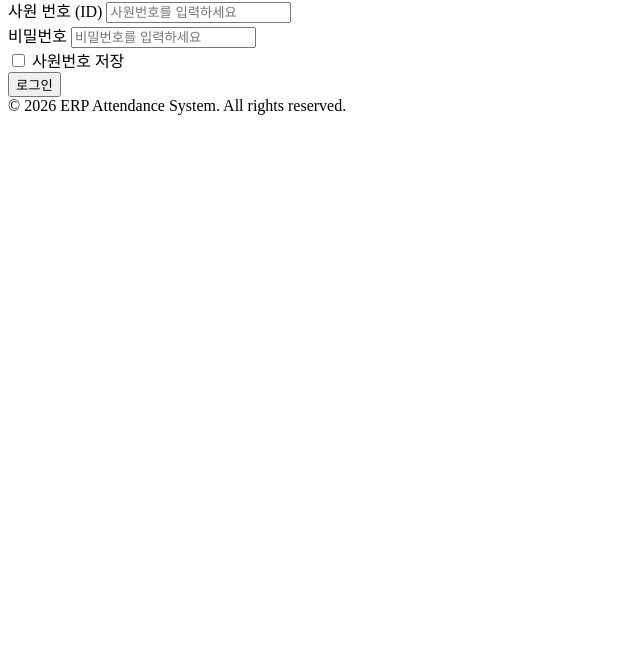
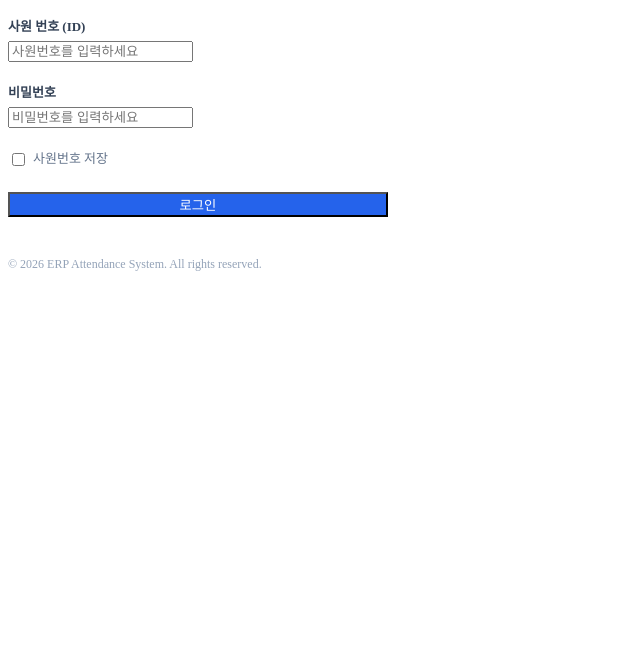
Before and after one commit to kimjeonghwa999/ERP, a website: page public/login.html in a window 1280 px wide. Shown: the part 152-800 px from the top of the page, without its empty margins (0-640 px from the left). Drawn offline with Linux system fonts and the light colour scheme; files that its build step writes are made by us from their sources; the site is published under a folder, as on GitHub Pages, so addresses that start at the root find nothing.

Commit message:
refactor: server.js 중복 코드 제거 및 초기 라우팅 구조 최적화

```diff
--- a/public/login.html
+++ b/public/login.html
@@ -5,7 +5,7 @@
     <meta name="viewport" content="width=device-width, initial-scale=1.0">
     <title>사내 모바일 ERP 근태관리 시스템 - 로그인</title>
     <!-- 기존 main.css 스타일시트를 똑같이 연동합니다 -->
-    <link rel="stylesheet" href="/css/main.css">
+    <link rel="stylesheet" href="main.css">
 </head>
 <body>
 
```
Also changed, not shown: server.js (+7 -10 lines).
